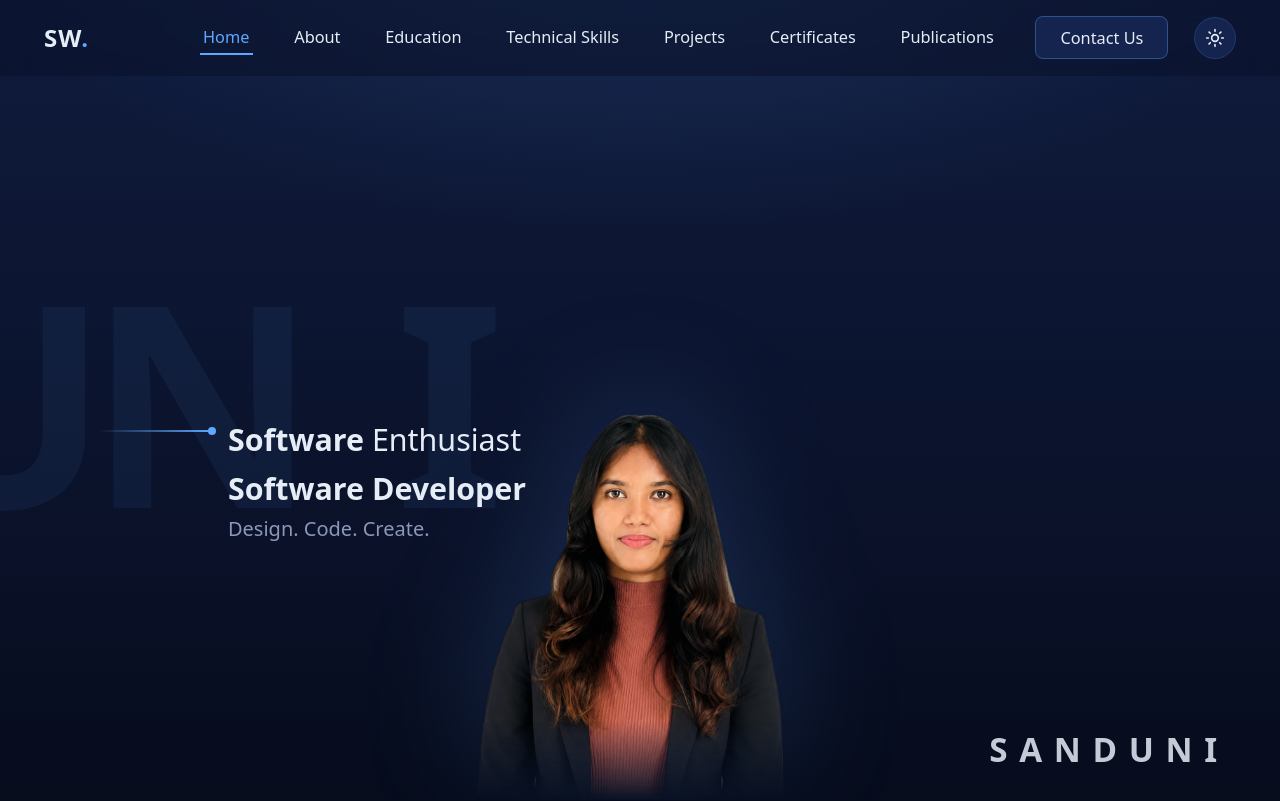
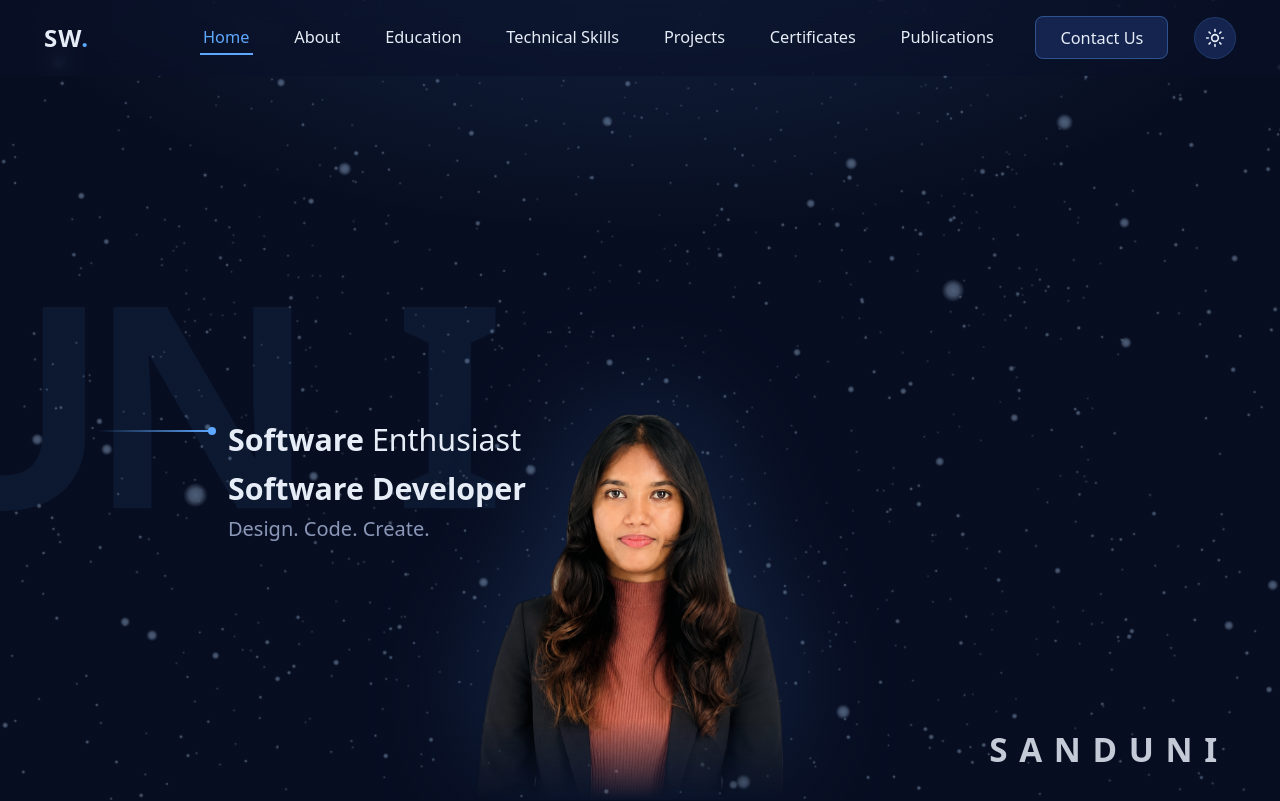
Before and after one commit to WathsalaKJ/portfolio, a Next.js app: page / in a window 1280 px wide. Shown: the top 801 px of the page. Built offline with nearby package versions, Linux system fonts and the light colour scheme.

Commit message:
style: refresh portfolio theme with blue glassmorphism and improved icon contrast

```diff
--- a/app/globals.css
+++ b/app/globals.css
@@ -30,6 +30,9 @@
   --border-soft: rgba(94, 168, 255, 0.16);
   --border-hover: rgba(94, 168, 255, 0.45);
   --on-accent: var(--bg-900);
+  --site-section-bg: rgba(6, 12, 28, 0.55);
+  --site-section-alt-bg: rgba(6, 12, 28, 0.55);
+  --site-section-gradient-end: rgba(6, 12, 28, 0.55);
 }
 
 :root[data-theme="light"] {
@@ -55,6 +58,9 @@
   --border-soft: rgba(37, 99, 235, 0.2);
   --border-hover: rgba(37, 99, 235, 0.5);
   --on-accent: #ffffff;
+  --site-section-bg: rgba(186, 205, 232, 0.55);
+  --site-section-alt-bg: rgba(186, 205, 232, 0.55);
+  --site-section-gradient-end: rgba(186, 205, 232, 0.55);
 }
 
 :root {
@@ -71,6 +77,21 @@
 
 body {
   transition: background 0.3s ease, color 0.3s ease;
+}
+
+.starfield-background {
+  position: fixed;
+  inset: 0;
+  z-index: 0;
+  width: 100%;
+  height: 100%;
+  pointer-events: none;
+}
+
+main,
+.footer {
+  position: relative;
+  z-index: 1;
 }
 
 .site-loader {
@@ -512,7 +533,7 @@ section {
   overflow: hidden;
   background:
     radial-gradient(ellipse 80% 60% at 50% -10%, rgba(94, 168, 255, 0.14), transparent 65%),
-    linear-gradient(180deg, var(--bg-700) 0%, var(--bg-800) 70%, var(--bg-900) 100%);
+    linear-gradient(180deg, var(--site-section-gradient-end) 0%, var(--site-section-alt-bg) 70%, var(--site-section-bg) 100%);
 }
 
 .hero__watermark {
@@ -673,7 +694,7 @@ section {
    ============================================================ */
 .about {
   padding: 3rem 1.5rem 7rem;
-  background: var(--bg-900);
+  background: var(--site-section-bg);
   overflow: hidden;
 }
 
@@ -738,7 +759,7 @@ section {
     radial-gradient(circle at 85% 15%, rgba(94, 168, 255, 0.08) 0, transparent 28%),
     radial-gradient(circle at 70% 80%, rgba(94, 168, 255, 0.09) 0, transparent 32%),
     radial-gradient(circle at 25% 85%, rgba(94, 168, 255, 0.07) 0, transparent 26%),
-    var(--bg-800);
+    var(--site-section-alt-bg);
 }
 
 .skills::before {
@@ -978,7 +999,7 @@ section {
    ============================================================ */
 .projects {
   padding: 6rem 0;
-  background: linear-gradient(180deg, var(--bg-800), var(--bg-700));
+  background: linear-gradient(180deg, var(--site-section-alt-bg), var(--site-section-gradient-end));
 }
 
 .projects__carousel {
@@ -1114,7 +1135,7 @@ section {
    ============================================================ */
 .publications {
   padding: 6rem 1.5rem;
-  background: var(--bg-900);
+  background: var(--site-section-bg);
 }
 
 .publications__grid {
@@ -1199,7 +1220,7 @@ section {
    ============================================================ */
 .certificates {
   padding: 6rem 1.5rem;
-  background: var(--bg-800);
+  background: var(--site-section-alt-bg);
 }
 
 .certificates__grid {
@@ -1281,7 +1302,7 @@ section {
 .education {
   position: relative;
   padding: 6rem 1.5rem;
-  background: var(--bg-900);
+  background: var(--site-section-bg);
 }
 
 .education::before {
@@ -1413,7 +1434,7 @@ section {
    ============================================================ */
 .footer {
   padding: 6rem 1.5rem 2.5rem;
-  background: var(--bg-900);
+  background: var(--site-section-bg);
   text-align: center;
   border-top: 1px solid rgba(94, 168, 255, 0.12);
 }
--- a/app/page.tsx
+++ b/app/page.tsx
@@ -1,4 +1,5 @@
 import Navbar from "@/components/Navbar";
+import StarfieldBackground from "@/components/StarfieldBackground";
 import SiteLoader from "@/components/SiteLoader";
 import Hero from "@/components/Hero";
 import About from "@/components/About";
@@ -12,6 +13,7 @@ import Footer from "@/components/Footer";
 export default function Home() {
   return (
     <>
+      <StarfieldBackground />
       <SiteLoader />
       <Navbar />
       <main>
--- a/components/SiteLoader.tsx
+++ b/components/SiteLoader.tsx
@@ -5,7 +5,7 @@ import { useEffect, useState } from "react";
 const MINIMUM_DISPLAY_TIME = 5000;
 const MAXIMUM_DISPLAY_TIME = 6000;
 const LOADER_STEPS = ["Ideate.", "Design.", "Develop.", "Innovate."];
-const STARS = Array.from({ length: 42 }, (_, index) => {
+const STARS = Array.from({ length: 90 }, (_, index) => {
   const seed = index + 1;
   const random = (salt: number) => {
     const value = Math.sin(seed * salt) * 10000;
@@ -13,11 +13,11 @@ const STARS = Array.from({ length: 42 }, (_, index) => {
   };
 
   return {
-    left: `${random(12.9898) * 100}%`,
-    size: `${1 + Math.round(random(78.233) * 2)}px`,
-    duration: `${3.8 + random(37.719) * 0.7}s`,
-    delay: `${random(93.989) * 0.25}s`,
-    opacity: 0.35 + random(43.758) * 0.6,
+    left: `${(random(12.9898) * 100).toFixed(2)}%`,
+    size: `${(1 + random(78.233) * 4).toFixed(2)}px`,
+    duration: `${(3.8 + random(37.719) * 0.7).toFixed(2)}s`,
+    delay: `${(random(93.989) * 0.5).toFixed(2)}s`,
+    opacity: (0.35 + random(43.758) * 0.6).toFixed(3),
   };
 });
 
```
